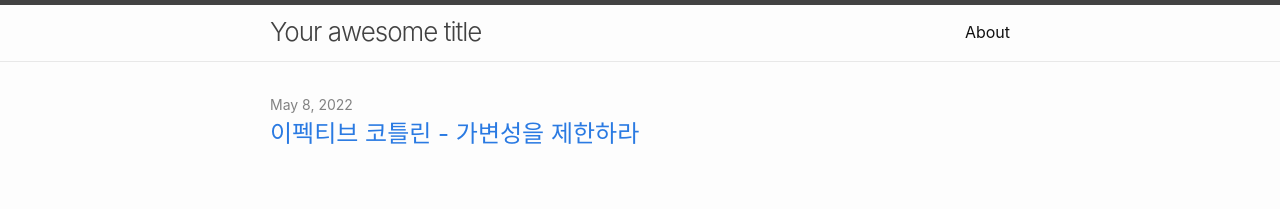
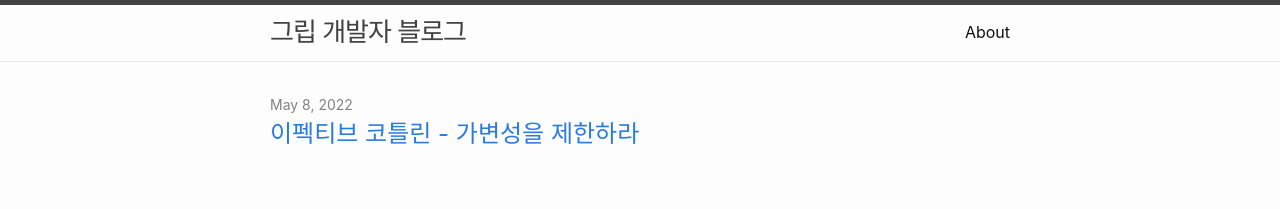
Before and after one commit to gripcorp/devblog, a Jekyll site: the page built from index.md, in a window 1280 px wide. Shown: the top 209 px of the page. Built offline with Jekyll 4.4.1, drawn with Linux system fonts in a browser that asks for light colours.

Commit message:
Update the title

```diff
--- a/_config.yml
+++ b/_config.yml
@@ -1,4 +1,4 @@
-title: Your awesome title
+title: 그립 개발자 블로그
 author:
   name: GitHub User
   email: your-email@domain.com
```
